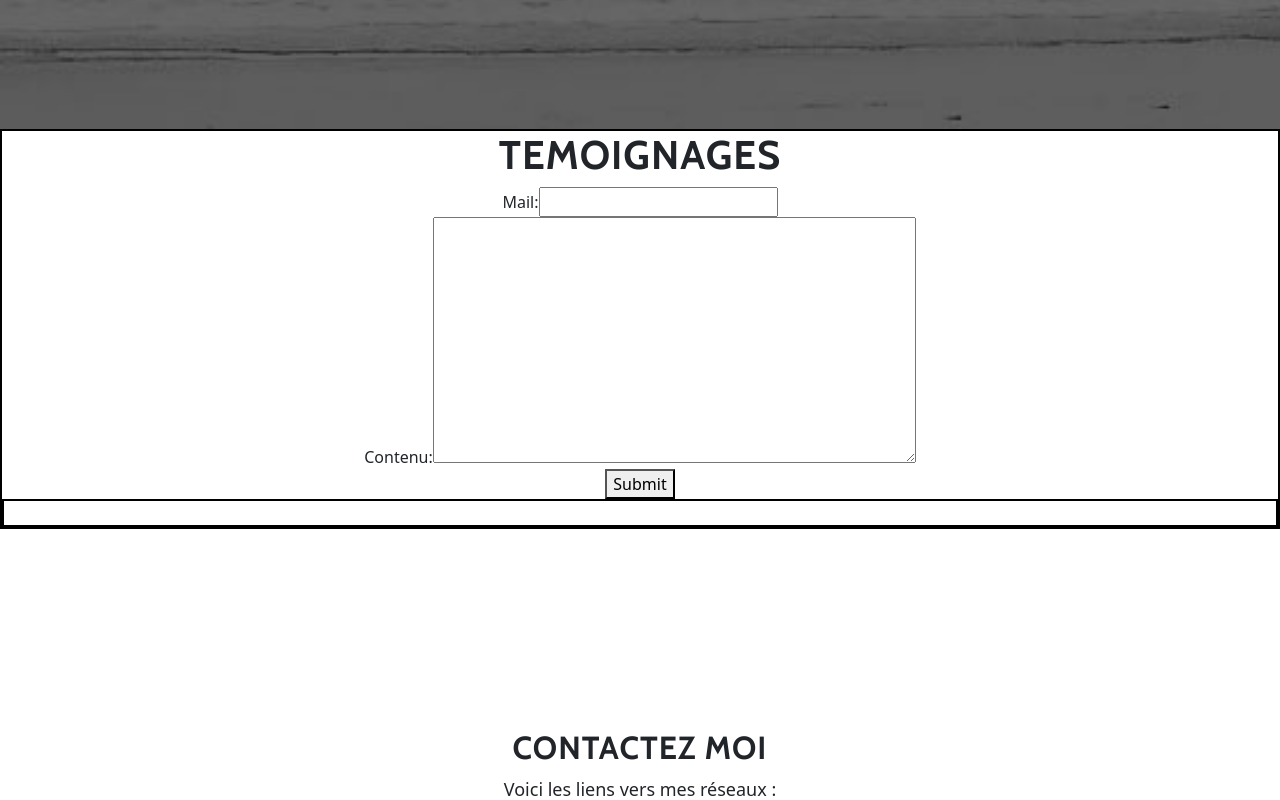
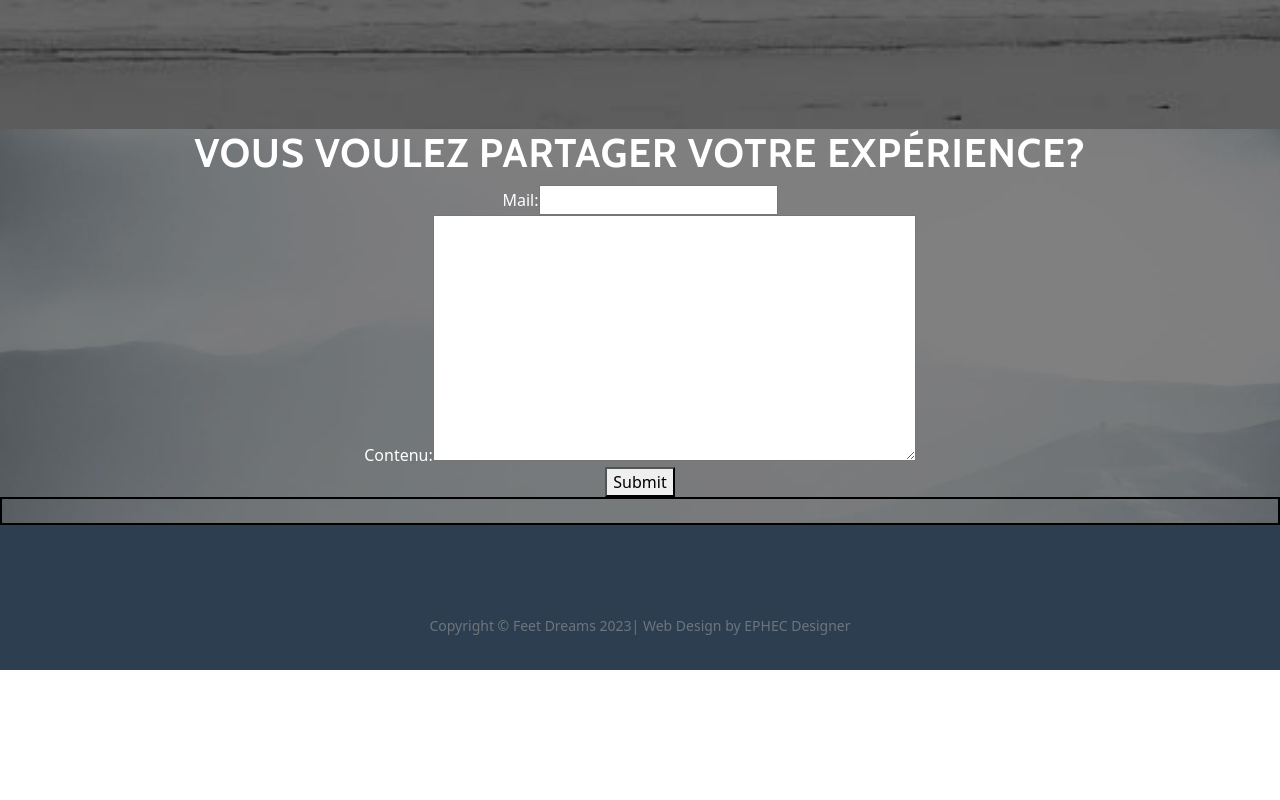
Before and after one commit to PirLucas/Projet_DevIII, a React (Create React App) app in the folder frontend/: page / in a window 1280 px wide. Shown: the part 1620-2420 px from the top of the page. After the commit the page ends 2290 px from the top, so only its background shows below. Built offline with nearby package versions, Linux system fonts and the light colour scheme; a web font is replaced by a local one.

Commit message:
dernières modifications sur les US dont je suis responsable, la page d'acceuil a été également un peu épurée

```diff
--- a/frontend/src/components/Anamneses.js
+++ b/frontend/src/components/Anamneses.js
@@ -143,9 +143,9 @@ function Anamneses(paramDict) {//doit commencer avec une majuscule
                                     null
                                 }
                                 </div>
-                            :
+                            : //s'il y a une anamnese
                                 <div>
-                                <button id={"bouton"+ String(value.clientID)} onClick={e =>voirAnamnese(value.clientID)}>voir anamnèse</button>
+
                                 {(clientAffiché == value.clientID)?
                                     <div>
                                         {(afficheOuModifie == 0) ?
@@ -161,7 +161,7 @@ function Anamneses(paramDict) {//doit commencer avec une majuscule
                                         }
                                     </div>
                                     :
-                                    null
+                                    <button id={"bouton"+ String(value.clientID)} onClick={e =>voirAnamnese(value.clientID)}>voir anamnèse</button>
                                 }
                                 </div>
                             }
--- a/frontend/src/components/nav.js
+++ b/frontend/src/components/nav.js
@@ -61,7 +61,7 @@ function NavComponent() {
           <Nav className="ms-auto">
           <Nav.Link eventKey="1" href="/informations" className="active">Qu'est-ce que c'est ?</Nav.Link>
       <Nav.Link eventKey="2" href="#tarifs">Tarifs</Nav.Link>
-      <Nav.Link eventKey="3" href="#contact">Contact</Nav.Link>
+      <Nav.Link eventKey="3" href="#footerpad">Contact</Nav.Link>
       <Nav.Link eventKey="4" href="#videos">Videos</Nav.Link>
       <Nav.Link eventKey="5" href="/rendezvous" className="tada animated" style={{backgroundColor: "#5c9688"}}>PRENDRE RENDEZ-VOUS</Nav.Link>
           </Nav>
--- a/frontend/src/components/temoignages.jsx
+++ b/frontend/src/components/temoignages.jsx
@@ -1,6 +1,11 @@
 
 
 import React from "react";
+import Intro from "../assets/img/intro-bg.jpg";
+import '../assets/fonts/font-awesome.min.css';
+import '../assets/css/style-font.css';
+import 'bootstrap/dist/css/bootstrap.min.css';
+
 
 function Temoignages(paramDict) {//doit commencer avec une majuscule
 
@@ -48,8 +53,8 @@ function Temoignages(paramDict) {//doit commencer avec une majuscule
     }
 
     return(
-        <div style={{border: "2px solid black"}}>
-            <h1 align={"center"}>TEMOIGNAGES</h1>
+        <div style={{border: "2px solid black"}} className="masthead" style={{backgroundImage: `url(${Intro})`}}>
+            <h1 align={"center"}>Vous voulez partager votre expérience?</h1>
             <form align={"center"} onSubmit={postTemoignage}>
                 <label>
                     Mail:
--- a/frontend/src/page/homepage/index.jsx
+++ b/frontend/src/page/homepage/index.jsx
@@ -14,7 +14,9 @@ function Homepage() {
             <Header/>
             <Tarifs/>
             <Temoignages/>
-            <Contact/>
+            {
+                //<Contact/>
+            }
             <Footer/>
         </div>
     );
--- a/frontend/src/page/informations/index.jsx
+++ b/frontend/src/page/informations/index.jsx
@@ -16,9 +16,10 @@ function Informations() {
     return (
         <div className="information" className="masthead" style={{backgroundImage: `url(${Intro})`}}>
             <NavComponent/>
-            <div style={{margin: 100}}>Réflexologie Plantaire
+            <div style={{margin: 100}}>
+                <h1 style={{padding: 100}}>Réflexologie Plantaire</h1>
 
-                Qu'est-ce que la Réflexologie Plantaire ?
+                <h2>Qu'est-ce que la Réflexologie Plantaire ?</h2>
                 C’est une méthode manuelle et naturelle centrée sur l’autorégulation du corps humain. L’objectif est de soulager les symptômes en agissant sur des zones réflexes.
                 Selon la médecine chinoise, les pieds contiendraient une représentation miniaturisée du corps humain dont chaque terminaison nerveuse, appelée aussi zone réflexe, correspondrait à un organe ou une partie de l’organisme.
                 Quand un organe ou une partie du corps fonctionne mal, l’énergie est entravée, et ce blocage se répercute sur un point précis de la plante du pied.
@@ -36,7 +37,7 @@ function Informations() {
 
 
 
-                D’où vient la réflexologie ?
+                <h2>D’où vient la réflexologie ?</h2>
 
                 2000 ans avant Jésus-Christ, en Egypte. (C’est dans le tombeau d’un pharaon médecin (Ankhmahor) que fut retrouvé le premier témoignage de l’utilisation de la réflexologie. En effet, on peut observer sur son sarcophage la représentation et la réflexologie).
 
```
Also changed, not shown: 2 other files (tests, documents, lock files or other folders).
